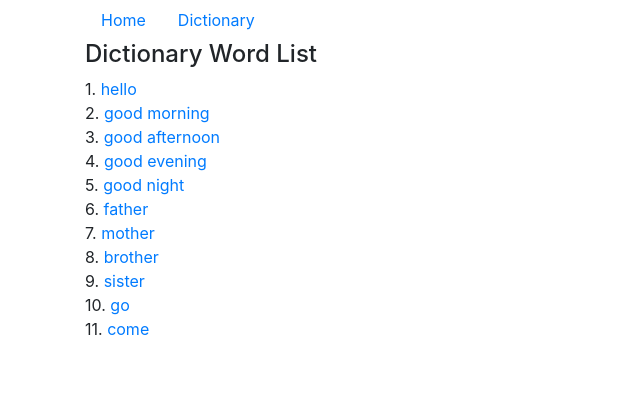
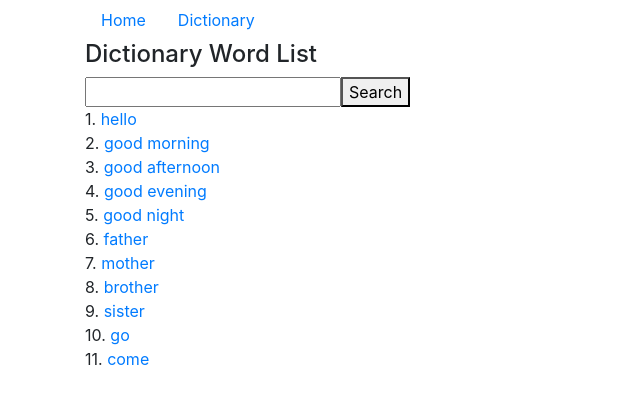
Before and after one commit to kennylam91/Angular-dictionary-app, an Angular app: page /dictionary in a window 1280 px wide. Shown: the top 404 px of the page, without its empty margins (0-640 px from the left). Built offline with nearby package versions, Linux system fonts and the light colour scheme.

Commit message:
add wordFilter on template, start add method to service

```diff
--- a/src/app/dictionary-words-list/dictionary-words-list.component.html
+++ b/src/app/dictionary-words-list/dictionary-words-list.component.html
@@ -1,4 +1,8 @@
 <h4>Dictionary Word List</h4>
+<form [formGroup]="searchForm" (change)="wordFilter(searchForm.get('searchEnglishWord').value)">
+<input type="text" formControlName="searchEnglishWord">
+<button type="submit">Search</button>
+</form>
 <div *ngFor="let word of wordList; let i = index">
   <p class="d-inline">{{i+1}}. </p>
   <a [routerLink]="['/dictionary',word.english]">{{word.english}}</a>
--- a/src/app/dictionary-words-list/dictionary-words-list.component.ts
+++ b/src/app/dictionary-words-list/dictionary-words-list.component.ts
@@ -1,6 +1,8 @@
 import {Component, OnInit} from '@angular/core';
 import {IWord} from './word';
 import {WordService} from '../word.service';
+import {FormBuilder, FormGroup} from '@angular/forms';
+import {FormsModule} from '@angular/forms';
 
 @Component({
   selector: 'app-dictionary-words-list',
@@ -9,12 +11,22 @@ import {WordService} from '../word.service';
 })
 export class DictionaryWordsListComponent implements OnInit {
   wordList: IWord[];
+  searchForm: FormGroup;
 
-  constructor(private wordService: WordService) {
+  constructor(private wordService: WordService, private formBuilder: FormBuilder) {
   }
 
   ngOnInit() {
     this.wordList = this.wordService.wordList;
+    this.searchForm = this.formBuilder.group(
+      {searchEnglishWord: ['']}
+    );
   }
 
+  // searchWord(word: string) {
+  //   console.log(word);
+  // }
+  wordFilter(value: string) {
+    console.log(value);
+  }
 }
```
Also changed, not shown: src/app/app.module.ts (+14 -10 lines).
